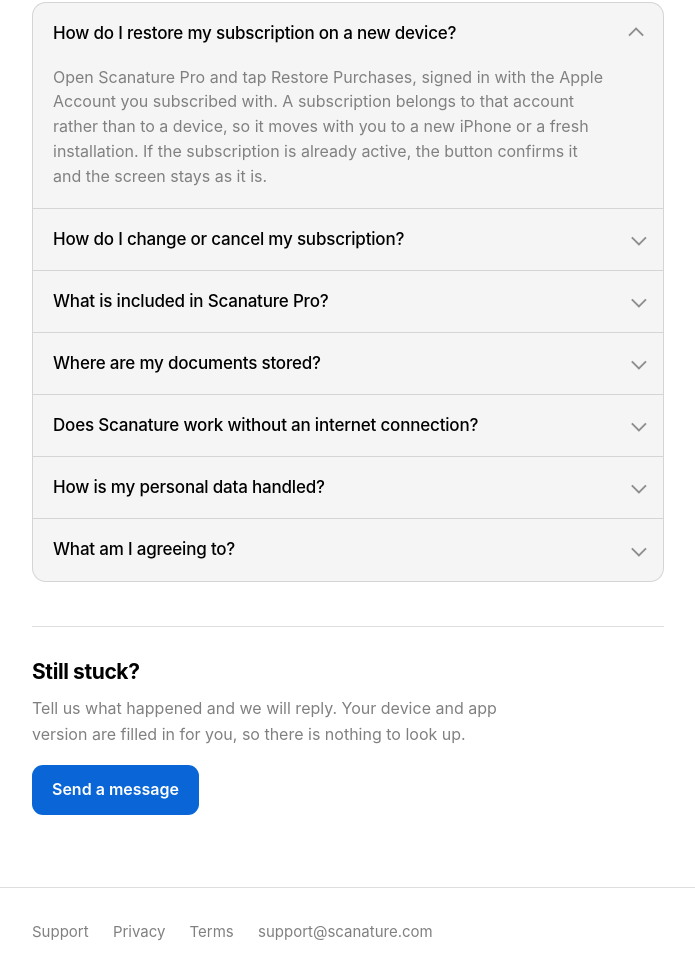
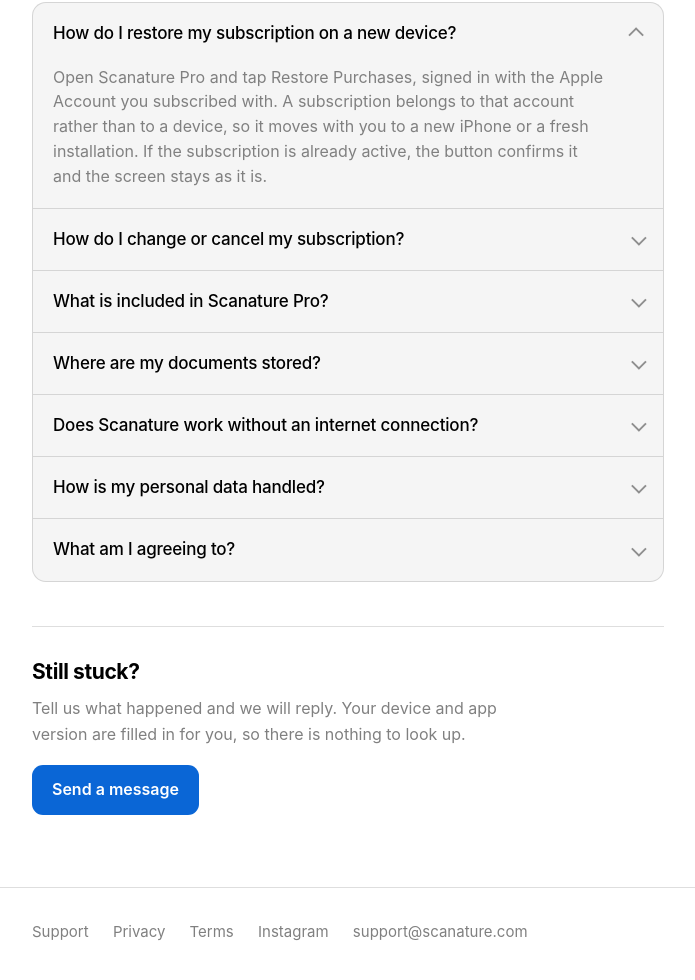
Before and after one commit to khawajarustam-a11y/scanature-site, a plain HTML site: page help.html in a window 1280 px wide. Shown: the part 264-1244 px from the top of the page, without its empty margins (292-987 px from the left). Drawn offline with Linux system fonts and the light colour scheme.

Commit message:
Link the footer to Instagram
The App Store listing sends people here, and the account had no way of
being found from the site.

Co-Authored-By: Claude Opus 5 <noreply@anthropic.com>

```diff
--- a/help.html
+++ b/help.html
@@ -206,6 +206,7 @@
         <a href="support.html">Support</a>
         <a href="privacy.html">Privacy</a>
         <a href="terms.html">Terms</a>
+        <a href="https://www.instagram.com/scanatureapp/" rel="me">Instagram</a>
         <a href="mailto:support@scanature.com">support@scanature.com</a>
       </div>
     </footer>
```
Also changed, not shown: index.html (+1 -0 lines).
